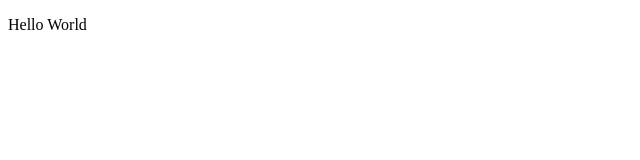
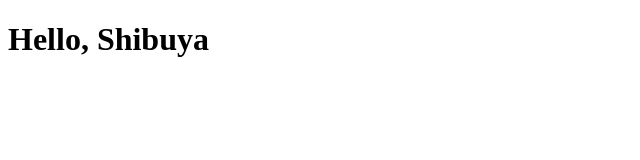
Before and after one commit to tanigawa114/Netlify-sample, a plain HTML site: page index.html in a window 1280 px wide. Shown: the whole page, without its empty margins (0-640 px from the left). Drawn offline with Linux system fonts and the light colour scheme.

Commit message:
second commit

```diff
--- a/index.html
+++ b/index.html
@@ -7,7 +7,7 @@
 </head>
 
 <body>
-  <p>Hello World</p>
+  <h1>Hello, Shibuya</h1>
 </body>
 
 </html>
```
